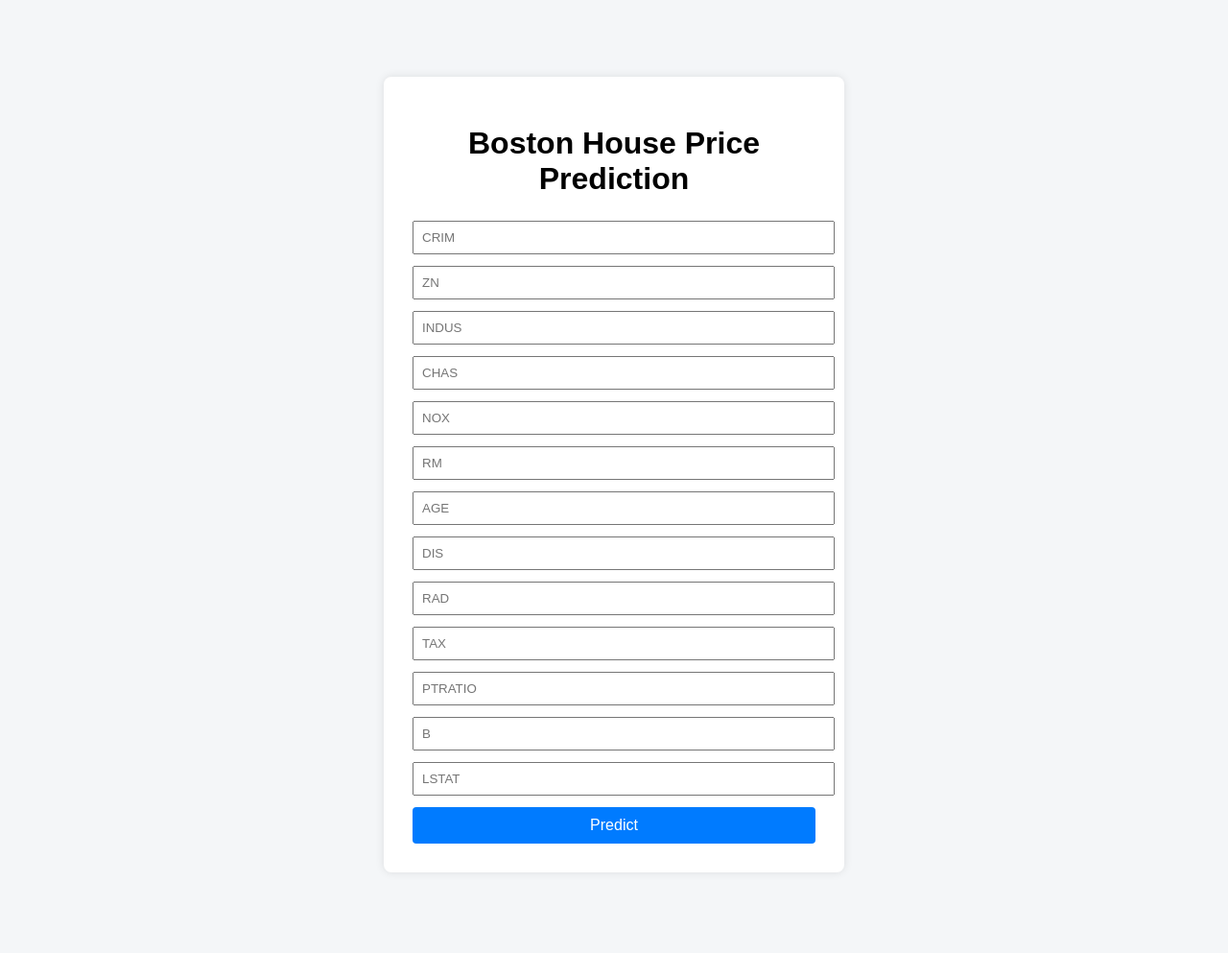
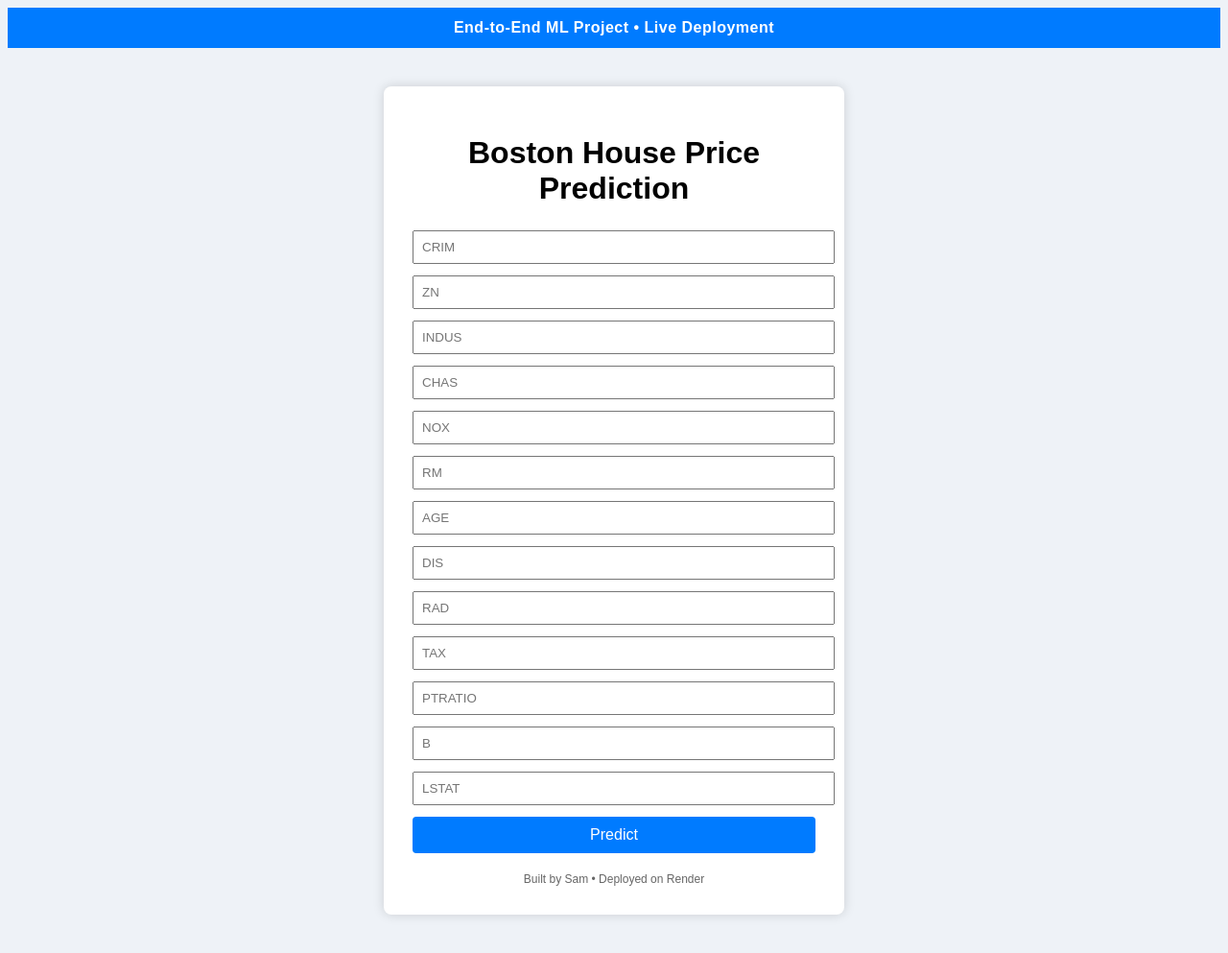
Before and after one commit to samuelrajgarikimukku/BostonHousePricingPipeline, a Flask app: page / in a window 1280 px wide. Shown: the whole page at 96% size. Before the commit the page ends 879 px from the top, so only its background shows below. Run offline with Flask 3, Linux system fonts and the light colour scheme; parts of the project's set-up code (start-up, migrations or seed data) failed here and were passed over.

Commit message:
may the final push

```diff
--- a/templates/home.html
+++ b/templates/home.html
@@ -7,16 +7,25 @@
     <style>
         body {
             font-family: Arial, sans-serif;
-            background-color: #f4f6f8;
+            background-color: #eef2f7;
+        }
+
+        .header {
+            text-align: center;
+            padding: 12px;
+            background-color: #007bff;
+            color: white;
+            font-weight: bold;
+            letter-spacing: 0.5px;
         }
 
         .login {
             width: 420px;
-            margin: 80px auto;
+            margin: 40px auto;
             padding: 30px;
             background-color: #ffffff;
             border-radius: 8px;
-            box-shadow: 0 0 10px rgba(0, 0, 0, 0.1);
+            box-shadow: 0 0 12px rgba(0, 0, 0, 0.15);
         }
 
         h1 {
@@ -54,10 +63,22 @@
             text-align: center;
             border-radius: 4px;
         }
+
+        .footer {
+            margin-top: 20px;
+            text-align: center;
+            font-size: 12px;
+            color: #666;
+        }
     </style>
 </head>
 
 <body>
+
+    <div class="header">
+        End-to-End ML Project • Live Deployment
+    </div>
+
     <div class="login">
         <h1>Boston House Price Prediction</h1>
 
@@ -84,6 +105,11 @@
             {{ prediction_text }}
         </div>
         {% endif %}
+
+        <div class="footer">
+            Built by Sam • Deployed on Render
+        </div>
     </div>
+
 </body>
 </html>
```
Also changed, not shown: .github/workflows/main.yaml (added), 1 other file.
